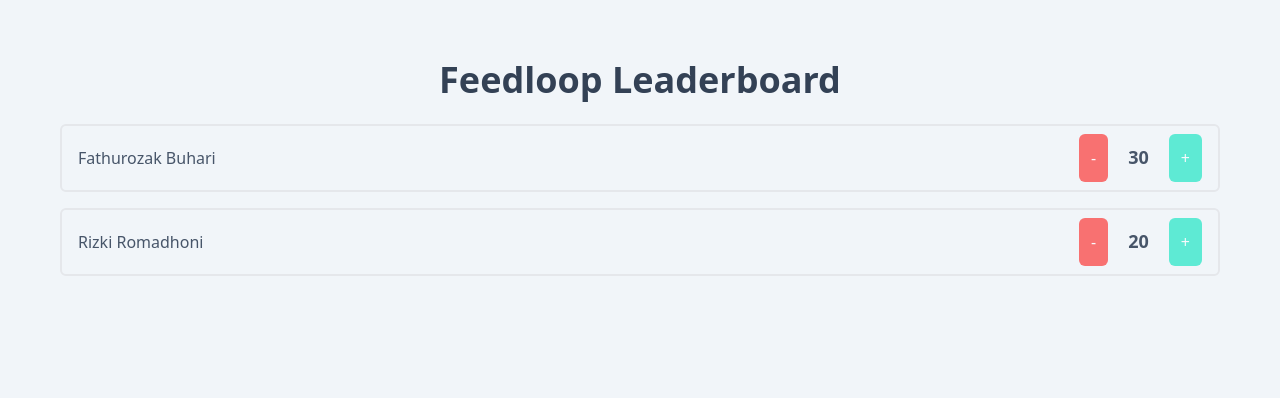
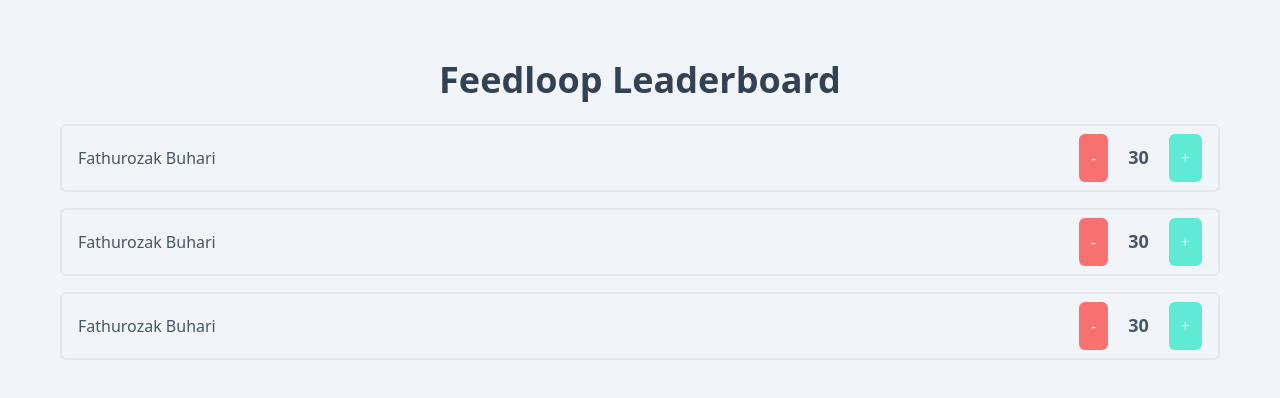
Before and after one commit to rizafahmi/react-for-designers-workshop, a React (Vite) app in the folder 5-react/1-react-dgn-vite/: page / in a window 1280 px wide. Shown: the top 398 px of the page. Built offline with nearby package versions, Linux system fonts and the light colour scheme.

Commit message:
Demo Props. WIP

```diff
--- /dev/null
+++ b/5-react/1-react-dgn-vite/src/Player.tsx
@@ -0,0 +1,16 @@
+function Player() {
+    return (
+        <div className="player">
+            <div className="name">
+                Fathurozak Buhari
+            </div>
+            <div className="playerScore">
+                <button className="button decrement">-</button>
+                <span className="score">30</span>
+                <button className="button increment">+</button>
+            </div>
+        </div>
+    )
+}
+
+export default Player
--- a/5-react/1-react-dgn-vite/src/Players.tsx
+++ b/5-react/1-react-dgn-vite/src/Players.tsx
@@ -1,28 +1,13 @@
 import './Players.css';
+
+import Player from './Player';
 
 function Players() {
     return (
         <>
-            <div className="player">
-                <div className="name">
-                    Fathurozak Buhari
-                </div>
-                <div className="playerScore">
-                    <button className="button decrement">-</button>
-                    <span className="score">30</span>
-                    <button className="button increment">+</button>
-                </div>
-            </div>
-            <div className="player">
-                <div className="name">
-                    Rizki Romadhoni
-                </div>
-                <div className="playerScore">
-                    <button className="button decrement">-</button>
-                    <span className="score">20</span>
-                    <button className="button increment">+</button>
-                </div>
-            </div>
+            <Player />
+            <Player />
+            <Player />
         </>
     )
 }
```
